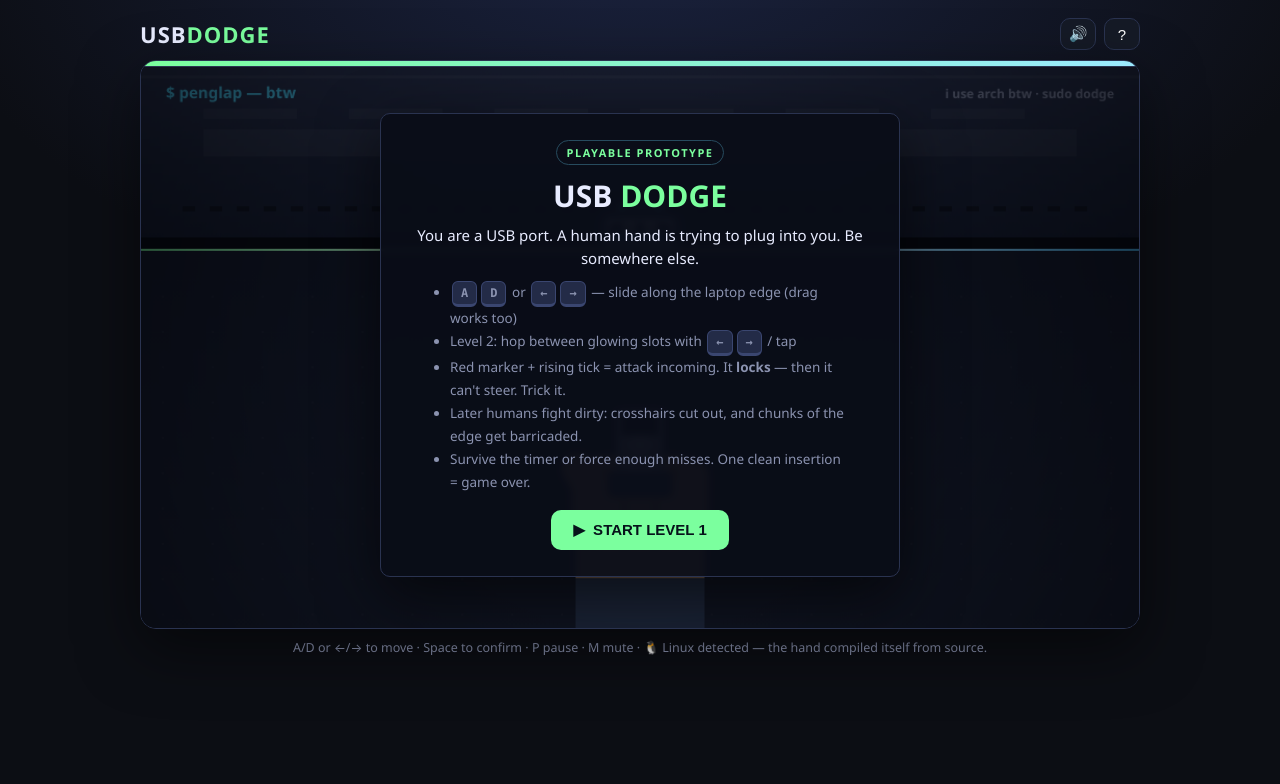
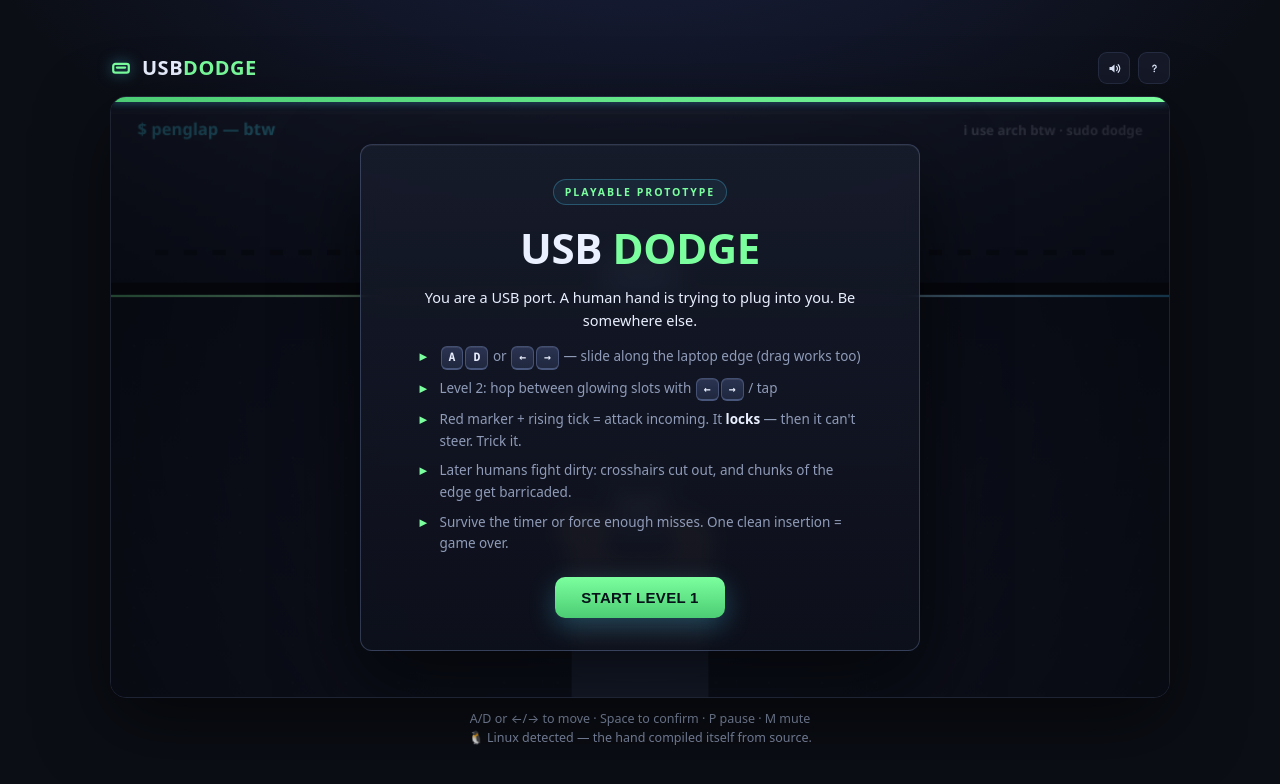
Before and after one commit to Nathanael-R/port-dodge, a website with bundled scripts: page index.html in a window 1280 px wide. Built offline with nearby package versions, Linux system fonts and the light colour scheme.

Commit message:
Polish UI: design-system CSS, structured header, refined cards

```diff
--- a/index.html
+++ b/index.html
@@ -8,26 +8,56 @@
 </head>
 <body>
 <div id="wrap">
-  <div id="topbar">
-    <div id="logo">USB<span>DODGE</span></div>
+  <header id="topbar">
+    <div id="brand" aria-label="USB DODGE">
+      <svg id="mark" viewBox="0 0 24 24" aria-hidden="true">
+        <rect x="3.5" y="7.5" width="17" height="9.5" rx="2.4" fill="none" stroke="currentColor" stroke-width="2.4"/>
+        <path d="M7.5 11.5h9" stroke="currentColor" stroke-width="2.4" stroke-linecap="round" fill="none"/>
+      </svg>
+      <div id="logo">USB<em>DODGE</em></div>
+    </div>
     <div id="hud" class="hidden">
-      <div class="pill" id="hud-level">LEVEL 1</div>
-      <div class="pill" id="hud-time">30.0s</div>
-      <div class="pill" id="hud-miss">MISSES 0/5</div>
-      <div class="pill ports" id="hud-ports"></div>
-      <div class="pill" id="hud-flip" style="display:none">⟲ +1</div>
+      <div class="pill"><span class="pill-lbl">LV</span><span id="hud-level">1 · FIRST BOOT</span></div>
+      <div class="pill">
+        <svg class="pill-ic" viewBox="0 0 24 24" aria-hidden="true">
+          <circle cx="12" cy="12" r="8" fill="none" stroke="currentColor" stroke-width="2"/>
+          <path d="M12 8v4.2l3 2.4" fill="none" stroke="currentColor" stroke-width="2" stroke-linecap="round"/>
+        </svg>
+        <span id="hud-time">30.0s</span>
+      </div>
+      <div class="pill"><span class="pill-lbl">MISS</span><span id="hud-miss">○○○○○</span></div>
+      <div class="pill ports"><span id="hud-ports">●</span></div>
+      <div class="pill" id="hud-flip" style="display:none">⟲ +1 FLIP</div>
     </div>
     <div id="topbtns">
-      <button id="btn-mute" title="Mute (M)">🔊</button>
-      <button id="btn-help" title="Help">?</button>
+      <button id="btn-mute" class="iconbtn" title="Mute (M)" aria-label="Mute (M)">
+        <svg class="ic-on" viewBox="0 0 24 24" aria-hidden="true">
+          <path d="M4 9.5v5h3.2L12 18.5V5.5l-4.8 4H4z" fill="currentColor"/>
+          <path d="M15.3 8.6a4.8 4.8 0 0 1 0 6.8" fill="none" stroke="currentColor" stroke-width="1.9" stroke-linecap="round"/>
+          <path d="M17.9 6a8.4 8.4 0 0 1 0 12" fill="none" stroke="currentColor" stroke-width="1.9" stroke-linecap="round"/>
+        </svg>
+        <svg class="ic-off" viewBox="0 0 24 24" aria-hidden="true">
+          <path d="M4 9.5v5h3.2L12 18.5V5.5l-4.8 4H4z" fill="currentColor"/>
+          <path d="M15.5 9.3l5.2 5.4M20.7 9.3l-5.2 5.4" fill="none" stroke="currentColor" stroke-width="1.9" stroke-linecap="round"/>
+        </svg>
+      </button>
+      <button id="btn-help" class="iconbtn" title="Help" aria-label="Help">
+        <svg viewBox="0 0 24 24" aria-hidden="true">
+          <path d="M9.3 9.2a2.7 2.7 0 1 1 3.9 2.4c-1 .5-1.6 1.2-1.6 2.2" fill="none" stroke="currentColor" stroke-width="2" stroke-linecap="round"/>
+          <circle cx="11.6" cy="16.8" r="1.3" fill="currentColor"/>
+        </svg>
+      </button>
     </div>
-  </div>
+  </header>
   <div id="stage">
     <div id="timebar" title="Time remaining"><div id="timefill"></div></div>
     <canvas id="game" width="960" height="540"></canvas>
     <div id="overlay"></div>
   </div>
-  <div id="foot">A/D or ←/→ to move · Space to confirm · P pause · M mute</div>
+  <footer id="foot">
+    <div id="foot-keys">A/D or ←/→ to move · Space to confirm · P pause · M mute</div>
+    <div id="foot-os"></div>
+  </footer>
 </div>
 <script type="module" src="src/main.js"></script>
 </body>
--- a/src/main.js
+++ b/src/main.js
@@ -100,7 +100,7 @@ function showMenu() {
       <li>Later humans fight dirty: crosshairs cut out, and chunks of the edge get barricaded.</li>
       <li>Survive the timer or force enough misses. One clean insertion = game over.</li>
     </ul>
-    <div class="btnrow"><button class="cta" data-act="start">▶ &nbsp;START LEVEL 1</button></div>
+    <div class="btnrow"><button class="cta" data-act="start">START LEVEL 1</button></div>
   </div>`);
 }
 function showIntro() {
@@ -121,7 +121,7 @@ function showEnd(win) {
   S.screen = win ? 'win' : 'lose';
   const last = S.levelIdx === LEVELS.length - 1;
   const c = cfg();
-  const title = win ? (last ? '🏆 YOU REMAIN UNPLUGGED' : '😮‍💨 DODGED!') : '🔌 PLUGGED IN';
+  const title = win ? (last ? 'YOU REMAIN UNPLUGGED' : 'DODGED!') : 'PLUGGED IN';
   const sub = win
     ? (last ? `You survived all ${LEVELS.length} prototype levels with ${S.misses} forced misses on the final. The humans are filing a bug report.` : `Level ${c.id} cleared — ${S.misses} misses forced in ${S.elapsed.toFixed(1)}s.${c.id === 3 ? ' 🎁 <b>FLIP-FLOP EARNED:</b> an upside-down extra life for what comes next!' : ''}`)
     : `The human got you after ${S.elapsed.toFixed(1)}s. It is updating its firmware out of spite.`;
@@ -155,10 +155,10 @@ function wireButtons() {
 // ---------- HUD ----------
 function updateHud() {
   const c = cfg();
-  elLevel.textContent = `LEVEL ${c.id} · ${c.name}`;
+  elLevel.textContent = `${c.id} · ${c.name}`;
   const remain = Math.max(0, c.time - S.elapsed);
   elTime.textContent = `${remain.toFixed(1)}s`;
-  elMiss.textContent = `MISSES ${'●'.repeat(S.misses)}${'○'.repeat(Math.max(0, c.missesToWin - S.misses))}`;
+  elMiss.textContent = `${'●'.repeat(S.misses)}${'○'.repeat(Math.max(0, c.missesToWin - S.misses))}`;
   elMiss.title = `${S.misses}/${c.missesToWin} forced misses`;
   elPorts.textContent = S.ports.map(p => p.alive ? '●' : '✕').join(' ');
   elPorts.style.color = S.ports.some(p => p.alive) ? '' : 'var(--warn)';
@@ -313,7 +313,7 @@ function playerUpdate(dt) {
   S.bumpCd = Math.max(0, S.bumpCd - dt);
 
   // global keys
-  if (framePressed.has('m')) { const m = toggleMute(); document.getElementById('btn-mute').textContent = m ? '🔇' : '🔊'; }
+  if (framePressed.has('m')) { const m = toggleMute(); document.getElementById('btn-mute').classList.toggle('muted', m); }
   if (framePressed.has('p') || framePressed.has('escape')) togglePause();
   if (framePressed.has('r') && (S.screen === 'playing')) { resetLevel(S.levelIdx); S.banner = { str: 'RESET', sub: '', t: 0.6 }; }
 
@@ -494,11 +494,8 @@ function drawLaptop() {
   g.addColorStop(0, '#2b3350'); g.addColorStop(0.55, '#1c2338'); g.addColorStop(1, '#141a2c');
   ctx.fillStyle = g;
   rr(0, -20, W, EDGE_Y + 20, 0); ctx.fill();
-  // lid highlight + fake keyboard hints
-  ctx.fillStyle = 'rgba(255,255,255,.05)'; ctx.fillRect(0, 8, W, 3);
-  ctx.fillStyle = 'rgba(255,255,255,.045)';
-  for (let i = 0; i < 6; i++) ctx.fillRect(60 + i * 140, 40, 90, 10);
-  ctx.fillStyle = 'rgba(255,255,255,.05)'; ctx.fillRect(60, 60, 840, 26);
+  // lid highlight
+  ctx.fillStyle = 'rgba(255,255,255,.06)'; ctx.fillRect(0, 8, W, 3);
   // brand dot + text
   ctx.fillStyle = '#4dd8ff'; ctx.font = '800 15px "Segoe UI",sans-serif'; ctx.textAlign = 'left';
   ctx.fillText(flavor.brand, 24, 30);
@@ -835,7 +832,7 @@ function frame(now) {
 
 // ---------- chrome ----------
 document.getElementById('btn-mute').onclick = (e) => {
-  const m = toggleMute(); e.target.textContent = m ? '🔇' : '🔊'; sfx.ui();
+  const m = toggleMute(); e.currentTarget.classList.toggle('muted', m); sfx.ui();
 };
 document.getElementById('btn-help').onclick = () => showMenu();
 document.addEventListener('visibilitychange', () => {
@@ -850,8 +847,8 @@ window.addEventListener('pointerdown', () => { if (S.screen === 'playing' && S.p
   if (OS !== 'mac' && OS !== 'windows' && OS !== 'linux') OS = 'windows'; // 'other' gets the classic look
   document.body.dataset.os = OS;
   flavor = osCopy(OS);
-  const foot = document.getElementById('foot');
-  if (foot) foot.textContent = 'A/D or ←/→ to move · Space to confirm · P pause · M mute' + (flavor.foot ? ' · ' + flavor.foot : '');
+  const footOs = document.getElementById('foot-os');
+  if (footOs && flavor.foot) footOs.textContent = flavor.foot;
 }
 resetLevel(0);
 const startLevel = Math.max(1, Math.min(LEVELS.length, parseInt(QS.get('level') || '1', 10))) - 1;
--- a/style.css
+++ b/style.css
@@ -1,85 +1,205 @@
+/* USB DODGE — UI stylesheet. DOM chrome only; game art is canvas-drawn. */
 :root{
-  --bg:#0c0e14; --panel:#151a26; --line:#2a3350;
-  --acc:#4dd8ff; --warn:#ff5470; --ok:#7bff9e; --dim:#8b93b0;
-  --radius:12px;
+  --bg:#0b0e15;
+  --panel-a:rgba(24,29,45,.82);
+  --panel-b:rgba(13,16,27,.92);
+  --line:rgba(133,152,204,.16);
+  --line-hi:rgba(133,152,204,.3);
+  --text:#eaf0ff;
+  --dim:#8f9bb8;
+  --acc:#4fd2ff;
+  --acc-deep:#2aa9e0;
+  --warn:#ff5470;
+  --ok:#7bff9e;
+  --amber:#ffd166;
+  --radius:14px;
 }
 /* per-OS flavor: same layout, different attitude */
-body[data-os="mac"]{ --acc:#64d2ff; --radius:14px;
+body[data-os="mac"]{ --acc:#64d2ff; --acc-deep:#3aa9e8; --radius:16px;
   font-family:-apple-system,BlinkMacSystemFont,"SF Pro Text","Segoe UI",system-ui,sans-serif; }
-body[data-os="windows"]{ --acc:#4cc2ff; --radius:8px; }
-body[data-os="linux"]{ --acc:#7bff9e; --radius:10px; }
+body[data-os="windows"]{ --acc:#4cc2ff; --acc-deep:#2a9de0; --radius:10px; }
+body[data-os="linux"]{ --acc:#7bff9e; --acc-deep:#4ccc74; --radius:12px; }
 body[data-os="linux"] .kbd{ font-family:ui-monospace,Consolas,monospace; }
+
 *{box-sizing:border-box;margin:0;padding:0}
-body{background:radial-gradient(1200px 700px at 50% -10%,#1b2340 0%,var(--bg) 60%);
-  color:#e8ecff;font-family:"Segoe UI",system-ui,-apple-system,Roboto,Arial,sans-serif;
-  min-height:100vh;display:flex;justify-content:center;padding:18px 12px 30px;}
-#wrap{width:min(1000px,100%);}
-#topbar{display:flex;align-items:center;gap:12px;margin-bottom:10px;flex-wrap:wrap}
-@media (max-width:640px){
-  #logo{font-size:17px}
-  .pill{font-size:11px;padding:5px 9px}
-  #foot{display:none}
-  body{padding:10px 8px 20px}
+body{
+  background:radial-gradient(1100px 640px at 50% -150px,#192040 0%,var(--bg) 62%);
+  color:var(--text);
+  font-family:ui-sans-serif,system-ui,-apple-system,"Segoe UI",Roboto,Arial,sans-serif;
+  min-height:100dvh;
+  display:flex;
+  align-items:center;
+  justify-content:center;
+  padding:18px 14px;
+  -webkit-font-smoothing:antialiased;
 }
-#logo{font-weight:900;letter-spacing:1px;font-size:22px}
-#logo span{color:var(--acc)}
-#hud{display:flex;gap:8px;flex:1;flex-wrap:wrap}
+#wrap{width:min(1060px,100%);display:flex;flex-direction:column;gap:12px}
+
+/* ---------- top bar ---------- */
+#topbar{display:flex;align-items:center;gap:14px;flex-wrap:wrap}
+#brand{display:flex;align-items:center;gap:10px;min-width:0}
+#mark{width:22px;height:22px;flex:none;color:var(--acc);
+  filter:drop-shadow(0 0 7px rgba(79,210,255,.55))}
+#logo{font-weight:900;letter-spacing:.5px;font-size:20px;line-height:1;white-space:nowrap}
+#logo em{font-style:normal;color:var(--acc)}
+
+#hud{display:flex;gap:8px;flex:1;flex-wrap:wrap;align-items:center}
 #hud.hidden{display:none}
-.pill{background:var(--panel);border:1px solid var(--line);border-radius:999px;
-  padding:6px 12px;font-size:13px;font-weight:700;letter-spacing:.5px}
-.pill.ports{color:var(--ok)}
+.pill{
+  display:inline-flex;align-items:center;gap:7px;
+  background:var(--panel-a);
+  border:1px solid var(--line);
+  border-radius:999px;
+  padding:6px 12px;
+  font-size:12px;font-weight:800;letter-spacing:.4px;
+  color:var(--text);
+  white-space:nowrap;
+}
+.pill-lbl{font-size:9.5px;font-weight:900;letter-spacing:1.4px;color:var(--dim)}
+.pill-ic{width:13px;height:13px;color:var(--dim);flex:none}
+.pill.ports{color:var(--ok);letter-spacing:2px}
+#hud-time,#hud-miss{font-variant-numeric:tabular-nums}
+
 #topbtns{margin-left:auto;display:flex;gap:8px}
-#topbtns button{background:var(--panel);border:1px solid var(--line);color:#fff;
-  border-radius:10px;width:36px;height:32px;cursor:pointer;font-size:15px}
-#topbtns button:hover{border-color:var(--acc)}
+.iconbtn{
+  display:grid;place-items:center;
+  width:32px;height:32px;flex:none;
+  background:var(--panel-a);
+  border:1px solid var(--line);
+  color:#dfe6fa;
+  border-radius:9px;
+  cursor:pointer;
+  transition:border-color .15s,color .15s,transform .08s,background .15s;
+}
+.iconbtn:hover{border-color:var(--acc);color:var(--acc)}
+.iconbtn:active{transform:scale(.92)}
+.iconbtn svg{width:15px;height:15px}
+#btn-mute .ic-off{display:none}
+#btn-mute.muted{color:var(--warn)}
+#btn-mute.muted .ic-on{display:none}
+#btn-mute.muted .ic-off{display:inline}
+
+/* ---------- stage ---------- */
 #stage{position:relative;border-radius:16px;overflow:hidden;
-  border:1px solid var(--line);box-shadow:0 20px 60px rgba(0,0,0,.5)}
-#timebar{height:6px;background:#080b13;border-bottom:1px solid var(--line);
-  position:relative;z-index:2}
-#timefill{height:100%;width:100%;border-radius:0 3px 3px 0;
-  background:linear-gradient(90deg,var(--acc),#9beaff);transition:width .2s linear}
-#timefill.low{background:linear-gradient(90deg,var(--warn),#ff9f1c);
+  border:1px solid var(--line);box-shadow:0 24px 70px rgba(0,0,0,.55)}
+#timebar{height:5px;background:rgba(5,7,13,.7);position:relative;z-index:2}
+#timefill{height:100%;width:100%;border-radius:0 4px 4px 0;
+  background:linear-gradient(90deg,var(--acc-deep),var(--acc));
+  box-shadow:0 0 10px rgba(79,210,255,.5);
+  transition:width .2s linear}
+#timefill.low{
+  background:linear-gradient(90deg,var(--warn),#ff9f1c);
+  box-shadow:0 0 10px rgba(255,84,112,.55);
   animation:urgent .45s infinite alternate}
-@keyframes urgent{to{filter:brightness(1.6)}}
+@keyframes urgent{to{filter:brightness(1.55)}}
 canvas{display:block;width:100%;height:auto;background:#0a0d16;touch-action:none}
+
 #overlay{position:absolute;inset:0;display:flex;align-items:center;justify-content:center;
-  pointer-events:none;text-align:center;transition:background .25s}
-#overlay.dim{background:rgba(4,6,12,.5)}
-#hud-time{font-variant-numeric:tabular-nums;min-width:70px;text-align:center}
-.card{pointer-events:auto;background:rgba(10,13,24,.94);border:1px solid var(--line);
-  border-radius:var(--radius);padding:26px 30px;max-width:520px;width:calc(100% - 48px);
-  box-shadow:0 20px 60px rgba(0,0,0,.6);backdrop-filter:blur(3px);position:relative}
+  pointer-events:none;text-align:center;transition:background-color .25s}
+#overlay.dim{background:rgba(5,7,13,.62)}
+
+/* ---------- cards ---------- */
+.card{
+  pointer-events:auto;
+  background:linear-gradient(180deg,var(--panel-a),var(--panel-b));
+  border:1px solid var(--line-hi);
+  border-radius:var(--radius);
+  padding:34px 40px 32px;
+  max-width:560px;
+  width:calc(100% - 48px);
+  box-shadow:0 30px 80px rgba(0,0,0,.62),inset 0 1px 0 rgba(255,255,255,.05);
+  backdrop-filter:blur(10px);
+  position:relative;
+}
 /* mac windows get traffic lights, obviously */
-body[data-os="mac"] .card{padding-top:34px}
-body[data-os="mac"] .card::before{content:"";position:absolute;top:13px;left:15px;
+body[data-os="mac"] .card{padding-top:40px}
+body[data-os="mac"] .card::before{content:"";position:absolute;top:15px;left:18px;
   width:11px;height:11px;border-radius:50%;background:#ff5f57;
   box-shadow:18px 0 0 #febc2e,36px 0 0 #28c840}
-.card h1{font-size:30px;margin-bottom:6px}
+
+.tag{
+  display:inline-block;
+  font-size:10.5px;font-weight:900;letter-spacing:2px;
+  color:var(--acc);
+  background:rgba(79,210,255,.07);
+  border:1px solid rgba(79,210,255,.28);
+  border-radius:999px;
+  padding:5px 11px;
+  margin-bottom:14px;
+}
+.card h1{font-size:42px;font-weight:900;letter-spacing:-.01em;margin-bottom:10px}
 .card h1 em{color:var(--acc);font-style:normal}
-.card h2{font-size:22px;margin-bottom:8px}
-.card p{color:var(--dim);font-size:14px;line-height:1.55;margin:8px 0}
-.card .big{font-size:15px;color:#e8ecff}
-.kbd{display:inline-block;background:#232b47;border:1px solid #3a4670;border-bottom-width:3px;
-  border-radius:6px;padding:1px 8px;font-size:12px;font-weight:800;margin:0 2px}
-.btnrow{display:flex;gap:10px;justify-content:center;margin-top:16px;flex-wrap:wrap}
-button.cta{background:var(--acc);border:0;color:#06121a;font-weight:900;font-size:15px;
-  padding:11px 22px;border-radius:var(--radius);cursor:pointer;
-  transition:transform .08s,filter .15s}
-button.cta:hover{filter:brightness(1.12)}
+.card h2{font-size:30px;font-weight:800;letter-spacing:-.01em;margin:4px 0 8px}
+.card p{color:var(--dim);font-size:14.5px;line-height:1.6;margin:10px 0}
+.card .big{color:var(--text)}
+
+.kbd{
+  display:inline-block;
+  background:linear-gradient(180deg,#2a3351,#20283f);
+  border:1px solid rgba(133,152,204,.35);
+  border-bottom-width:2px;
+  border-radius:6px;
+  padding:1px 7px;
+  font-size:11.5px;font-weight:800;
+  margin:0 1px;
+  color:var(--text);
+  box-shadow:inset 0 1px 0 rgba(255,255,255,.08);
+}
+
+.btnrow{display:flex;gap:10px;justify-content:center;margin-top:22px;flex-wrap:wrap}
+button.cta{
+  background:linear-gradient(180deg,var(--acc),var(--acc-deep));
+  border:0;color:#06121a;
+  font-weight:900;font-size:15px;letter-spacing:.3px;
+  padding:12px 26px;border-radius:10px;cursor:pointer;
+  box-shadow:0 8px 26px rgba(79,210,255,.28);
+  transition:transform .08s,filter .15s,box-shadow .15s;
+}
+button.cta:hover{filter:brightness(1.1);box-shadow:0 10px 32px rgba(79,210,255,.4)}
 button.cta:active{transform:translateY(2px)}
-button.ghost{background:transparent;border:1px solid var(--line);color:#fff;
-  padding:11px 18px;border-radius:var(--radius);cursor:pointer;font-weight:700;
-  transition:border-color .15s,transform .08s}
-button.ghost:hover{border-color:var(--acc)}
+button.ghost{
+  background:transparent;border:1px solid var(--line-hi);color:var(--text);
+  padding:11px 20px;border-radius:10px;cursor:pointer;
+  font-weight:700;font-size:14px;
+  transition:border-color .15s,background .15s,transform .08s;
+}
+button.ghost:hover{border-color:var(--acc);background:rgba(79,210,255,.06)}
 button.ghost:active{transform:translateY(2px)}
 button:focus-visible{outline:2px solid var(--acc);outline-offset:2px}
-#topbtns button{transition:border-color .15s,transform .08s}
-#topbtns button:active{transform:scale(.92)}
-.tag{display:inline-block;font-size:11px;font-weight:900;letter-spacing:1.5px;
-  color:var(--acc);border:1px solid #274b5e;border-radius:999px;padding:4px 10px;margin-bottom:10px}
-ul.howto{text-align:left;color:var(--dim);font-size:13.5px;line-height:1.7;margin:10px auto 0;
-  max-width:420px;padding-left:20px}
-#foot{margin-top:10px;color:var(--dim);font-size:12.5px;text-align:center}
-.flash{animation:pop .35s ease}
-@keyframes pop{0%{transform:scale(.96);opacity:.4}100%{transform:scale(1);opacity:1}}
-@media (max-width:600px){ .card{padding:20px} .card h1{font-size:24px} }
+
+ul.howto{
+  list-style:none;
+  text-align:left;
+  color:var(--dim);
+  font-size:13.5px;line-height:1.6;
+  margin:14px auto 0;max-width:445px;
+}
+ul.howto li{position:relative;padding-left:22px;margin:8px 0}
+ul.howto li::before{content:"▸";position:absolute;left:2px;color:var(--acc);font-weight:900}
+ul.howto b{color:var(--text)}
+
+/* ---------- footer ---------- */
+#foot{color:var(--dim);font-size:12.5px;text-align:center;line-height:1.5}
+#foot-os{opacity:.75}
+
+/* ---------- card entrance ---------- */
+.flash{animation:cardIn .38s cubic-bezier(.21,.9,.3,1.15)}
+@keyframes cardIn{from{transform:translateY(12px) scale(.985);opacity:0}}
+
+/* ---------- responsive + a11y ---------- */
+@media (max-width:680px){
+  #logo{font-size:16px}
+  #mark{width:18px;height:18px}
+  /* hud drops to its own full-width row below brand+buttons */
+  #hud{order:3;flex-basis:100%}
+  .pill{font-size:11px;padding:5px 10px}
+  #foot{display:none}
+  body{padding:10px 8px}
+  .card{padding:24px 22px}
+  .card h1{font-size:30px}
+  .card h2{font-size:24px}
+}
+@media (prefers-reduced-motion:reduce){
+  .flash,#timefill.low{animation:none}
+  *{transition:none}
+}
```
